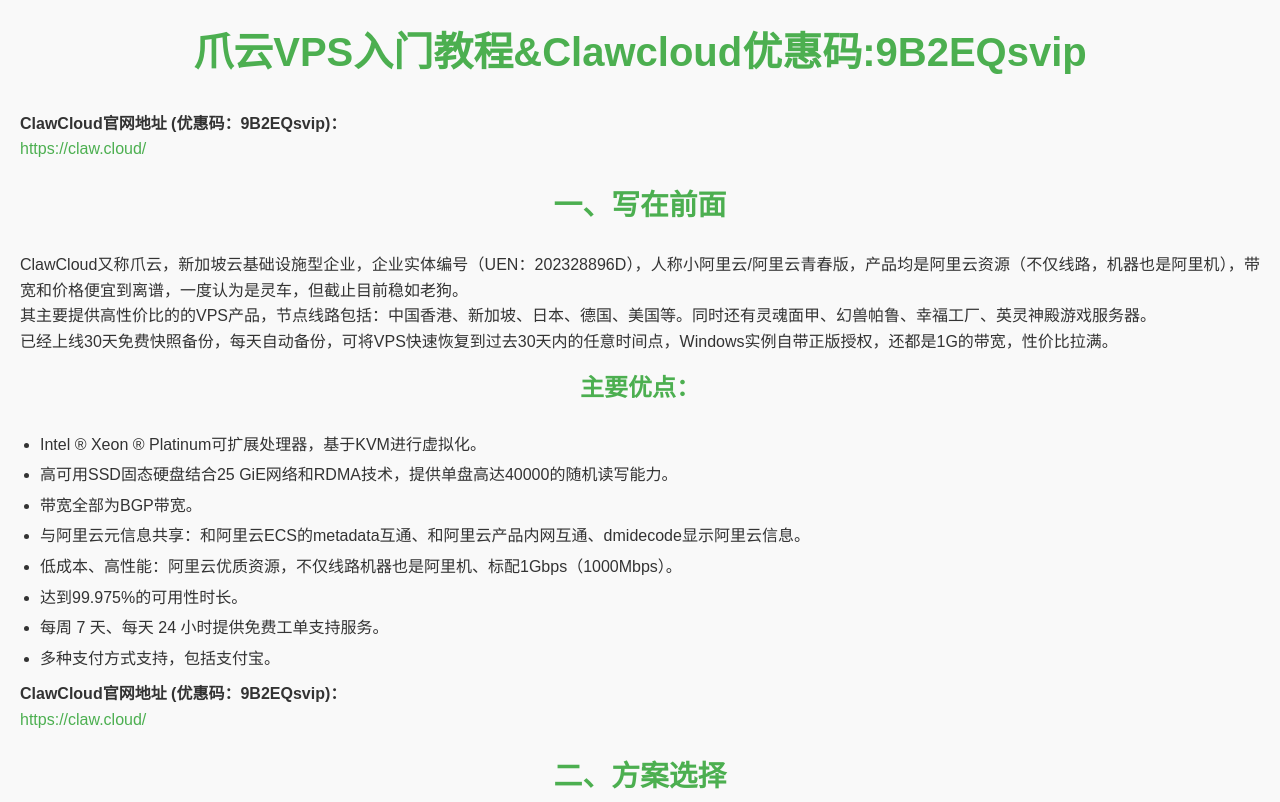
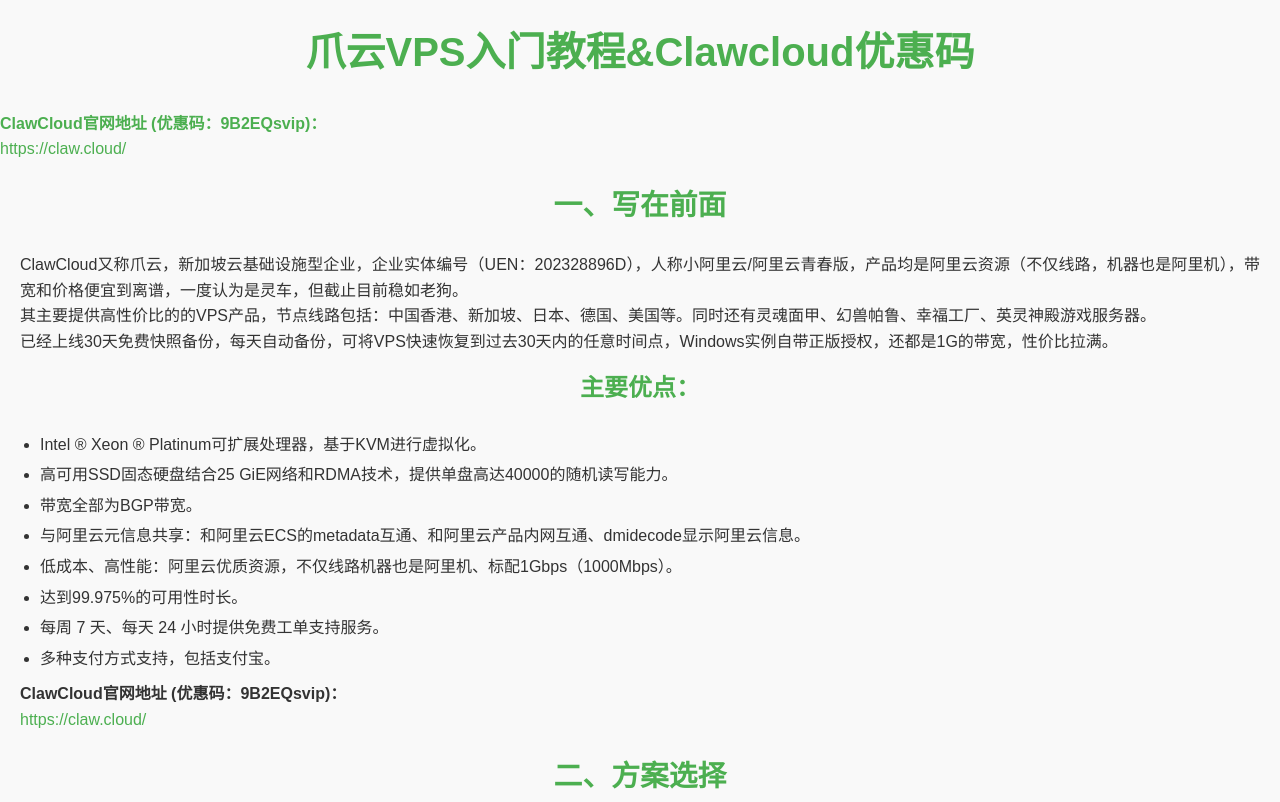
Before and after one commit to KH9CQ/ClawDiscount, a plain HTML site: page index.html in a window 1280 px wide. Shown: the top 802 px of the page. Drawn offline with Linux system fonts and the light colour scheme.

Commit message:
Update index.html

```diff
--- a/index.html
+++ b/index.html
@@ -13,7 +13,7 @@
             background-color: #f9f9f9;
             color: #333;
         }
-        h1, h2, h3 {
+        h1, h2, h3,p1{
             text-align: center;
             color: #4CAF50;
         }
@@ -72,10 +72,10 @@
     </style>
 </head>
 <body>
-    <h1>爪云VPS入门教程&Clawcloud优惠码:9B2EQsvip</h1>
-    <p><strong>ClawCloud官网地址 (优惠码：9B2EQsvip)：</strong><br>
+    <h1>爪云VPS入门教程&Clawcloud优惠码</h1>
+    <p1><strong>ClawCloud官网地址 (优惠码：9B2EQsvip)：</strong><br>
     <a href="https://claw.cloud/?irclickid=Sv8WalRBbxyKWlDRw%3Az8ezTdUkCTdvwkUVJb0s0&irpid=5798032&irgwc=1" target="_blank">https://claw.cloud/</a>
-    </p>
+    </p1>
 
     <h2>一、写在前面</h2>
     <p>ClawCloud又称爪云，新加坡云基础设施型企业，企业实体编号（UEN：202328896D），人称小阿里云/阿里云青春版，产品均是阿里云资源（不仅线路，机器也是阿里机），带宽和价格便宜到离谱，一度认为是灵车，但截止目前稳如老狗。<br>
```
